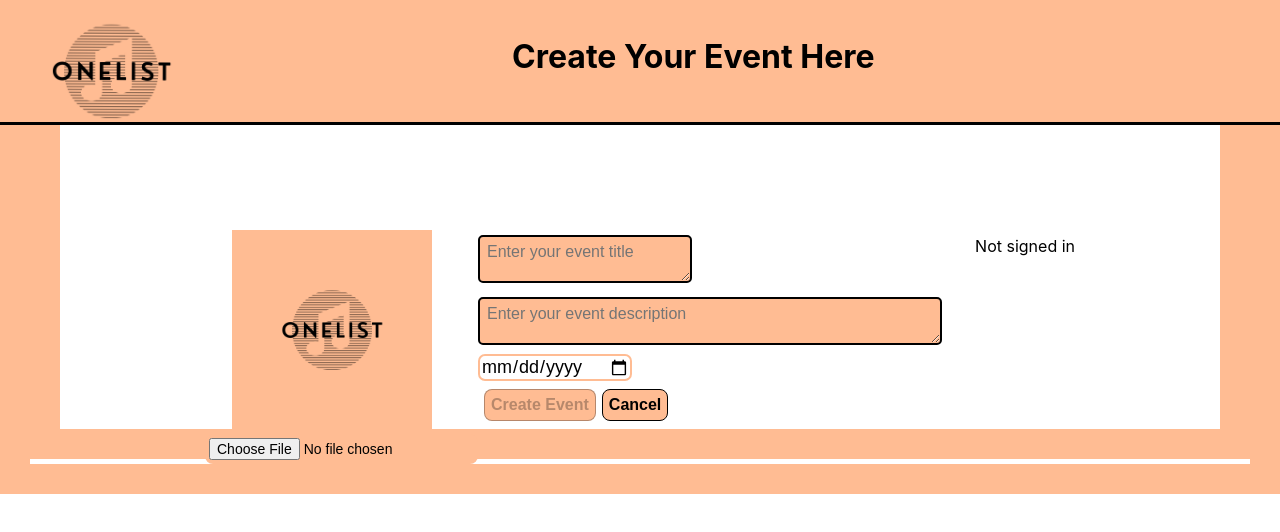
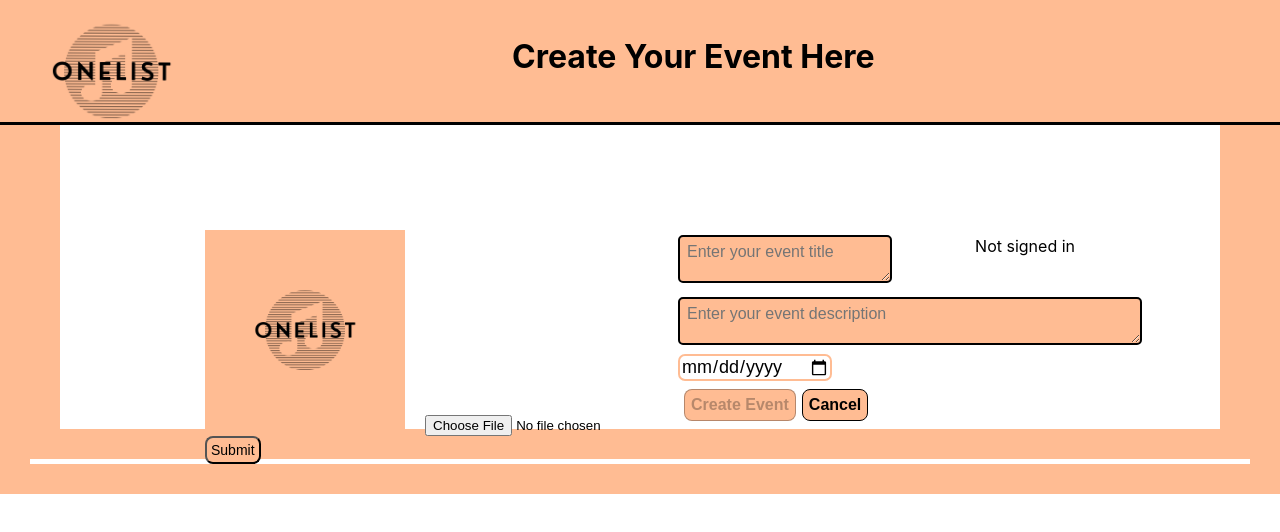
Before and after one commit to hjarai/spotify, a Next.js app: page /HostPage in a window 1280 px wide. Shown: the top 532 px of the page. Built offline with nearby package versions, Linux system fonts and the light colour scheme; no server answers.

Commit message:
image for user partially

```diff
--- a/package.json
+++ b/package.json
@@ -25,6 +25,7 @@
     "prop-types": "^15.7.2",
     "react": "16.13.1",
     "react-dom": "16.13.1",
+    "react-file-base64": "^1.0.3",
     "sqlite3": "^5.0.0",
     "swr": "^0.3.9"
   },
--- a/src/pages/HostPage.js
+++ b/src/pages/HostPage.js
@@ -5,6 +5,7 @@ import PropTypes from 'prop-types';
 import styles from '../styles/Host.module.css';
 //import Home from './index.js';
 import Head from 'next/head';
+import FileBase64 from 'react-file-base64';
 
 import {
     useSession
@@ -16,7 +17,7 @@ import {
 //assume setMode is what changes state to OneList page and Home page
 //OneList is an object {title: , description:, image: , playlist:{}}
 export default function HostPage({setMode, setUser, setOneListID}){
-    const defaultImage = "./OnelistLogo.png";
+    const defaultImage = "./OneListLogo.png";
     const [eventTitle, setEventTitle] = useState();
     const [eventDescription, setEventDescription] = useState();
     const [eventDate, setEventDate] = useState(new Date().toDateString());
@@ -88,6 +89,34 @@ export default function HostPage({setMode, setUser, setOneListID}){
       setMode((onelistwithid.id.toString()));
       }
 
+      //trying out some image functionality
+      const [fileData, setFileData] = useState();
+      const [image, setImage] = useState();
+
+      const handleImage = async () => {
+        // make sure we have an image file
+        if (/\.(jpe?g|png)$/i.test(fileData.name)) {
+          // create our payload
+          const imageData = {
+            name:fileData.name,
+            image:fileData.base64
+          }
+
+          // send it to the server
+          const response = await fetch('/api/image',{
+            method:'POST',
+            body:JSON.stringify(imageData),
+              headers: new Headers({ 'Content-type': 'application/json' }),
+          });
+
+          if (response.ok){
+            const data = await response.json();
+            setImage(data.image);
+            setEventImage('./uploads/'+imageData.name)
+          }
+        }
+      }
+
     return(
      <div className={styles}>
           <Head>
@@ -104,10 +133,10 @@ export default function HostPage({setMode, setUser, setOneListID}){
                   <div id={styles.eventImage}>
                     <img src= {eventImage} width="200" height="200"/>
                     <label className = "photoLabel" htmlFor= "userImage"></label>
-                    <input className = {styles.photoLabel} id="userImage" name="userImage" aria-label = "Import Image" type="file" accept="image/*" multiple = {false}
-                         onChange={()=>setEventImage( URL.createObjectURL(event.target.files[0]))} />
+                    <FileBase64 multiple={false} onDone={setFileData} />
+                    <input className = {styles.photoLabel} id="userImage" name="userImage" aria-label = "Import Image" type="button" value="Submit"
+                        onClick={handleImage} />
                   </div>
-
                   <div className={styles.currentUser}>
                   <p> {session && (<>
                  <small>Signed in as</small><br/>
```
Also changed, not shown: src/pages/api/image.js (added, +36 -0 lines), public/uploads/1607506850222.jpeg (added), 2 other files (tests, documents, lock files or other folders).
